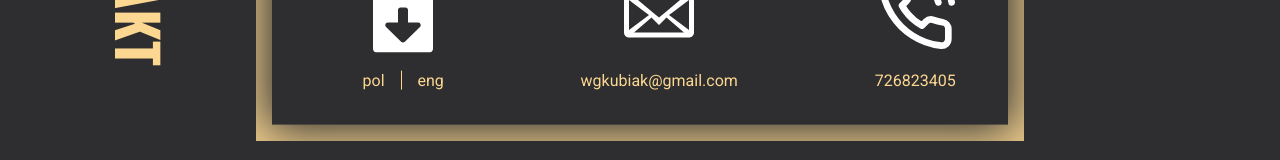
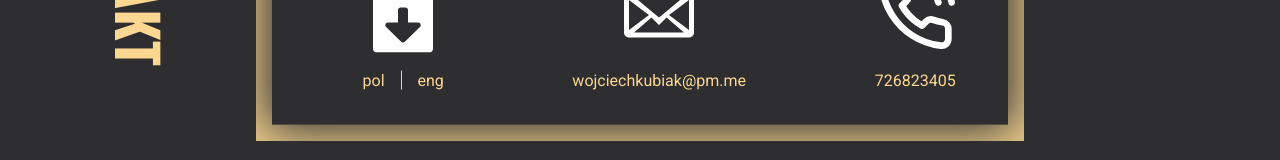
Before and after one commit to wojciechkubiak/my-site, a React (Create React App) app: page / in a window 1280 px wide. Shown: the part 2782-2942 px from the top of the page. Built offline with nearby package versions, Linux system fonts and the light colour scheme.

Commit message:
Links update

```diff
--- a/src/components/Contact/Contact.js
+++ b/src/components/Contact/Contact.js
@@ -96,7 +96,7 @@ const Contact = props => {
                   href="mailto:wgkubiak@gmail.com"
                   style={{ color: "#fbd791" }}
                 >
-                  wgkubiak@gmail.com
+                  wojciechkubiak@pm.me
                 </a>
               </figcaption>
             </article>
--- a/src/components/Skills/Skills.css
+++ b/src/components/Skills/Skills.css
@@ -45,7 +45,6 @@ div > .arrow {
   transform: translate(-50%, -50%);
   text-align: center;
   color: white;
-
 }
 
 .skills--img-container {
@@ -59,7 +58,6 @@ div > .arrow {
   box-shadow: 0 4px 8px 0 rgba(0, 0, 0, 0.2), 0 6px 20px 0 rgba(0, 0, 0, 0.15);
   border: .4em solid #fbd791
 }
-
 
 .skills--img-container > p {
   text-align: center;
--- a/src/components/SocialMedia/SocialMedia.js
+++ b/src/components/SocialMedia/SocialMedia.js
@@ -4,9 +4,9 @@ import { FaLinkedinIn, FaFacebookF, FaGit } from "react-icons/fa";
 
 const SocialMedia = ({ initIconState = false }) => {
 
-  const facebookAdress = "https://www.facebook.com/wojciech.kubiak.564";
-  const linkedinAdress = "https://www.linkedin.com/in/wokub/";
-  const gitAdress = "https://www.github.com/wgkubiak";
+  const facebookAdress = "https://www.facebook.com/wojciechkubiakfb";
+  const linkedinAdress = "https://www.linkedin.com/in/wojciechkubiakin";
+  const gitAdress = "https://www.github.com/wojciechkubiak";
 
   return (
     <div className="SocialMedia">
```
